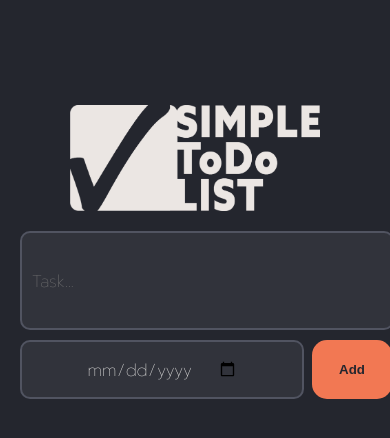
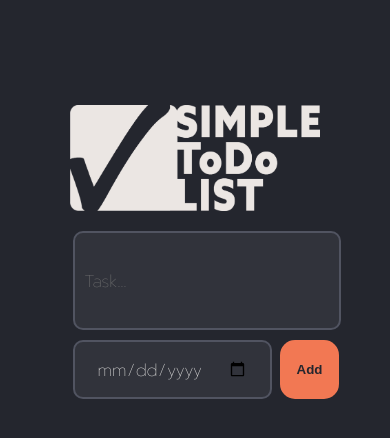
Before and after one commit to ArranStrange/todo-list, a React (Create React App) app: page / in a window 390 px wide. Shown: the top 438 px of the page. Built offline with nearby package versions, Linux system fonts and the light colour scheme.

Commit message:
mobile layout changes

```diff
--- a/src/App.css
+++ b/src/App.css
@@ -29,7 +29,7 @@
 
 .header .inputContainer {
   display: grid;
-  grid-template-columns: 1fr 1fr 1fr 1fr;
+  grid-template-columns: repeat(auto-fill, minmax(2, 1fr));
   width: 350px;
   flex-direction: row;
   justify-content: center;
```
